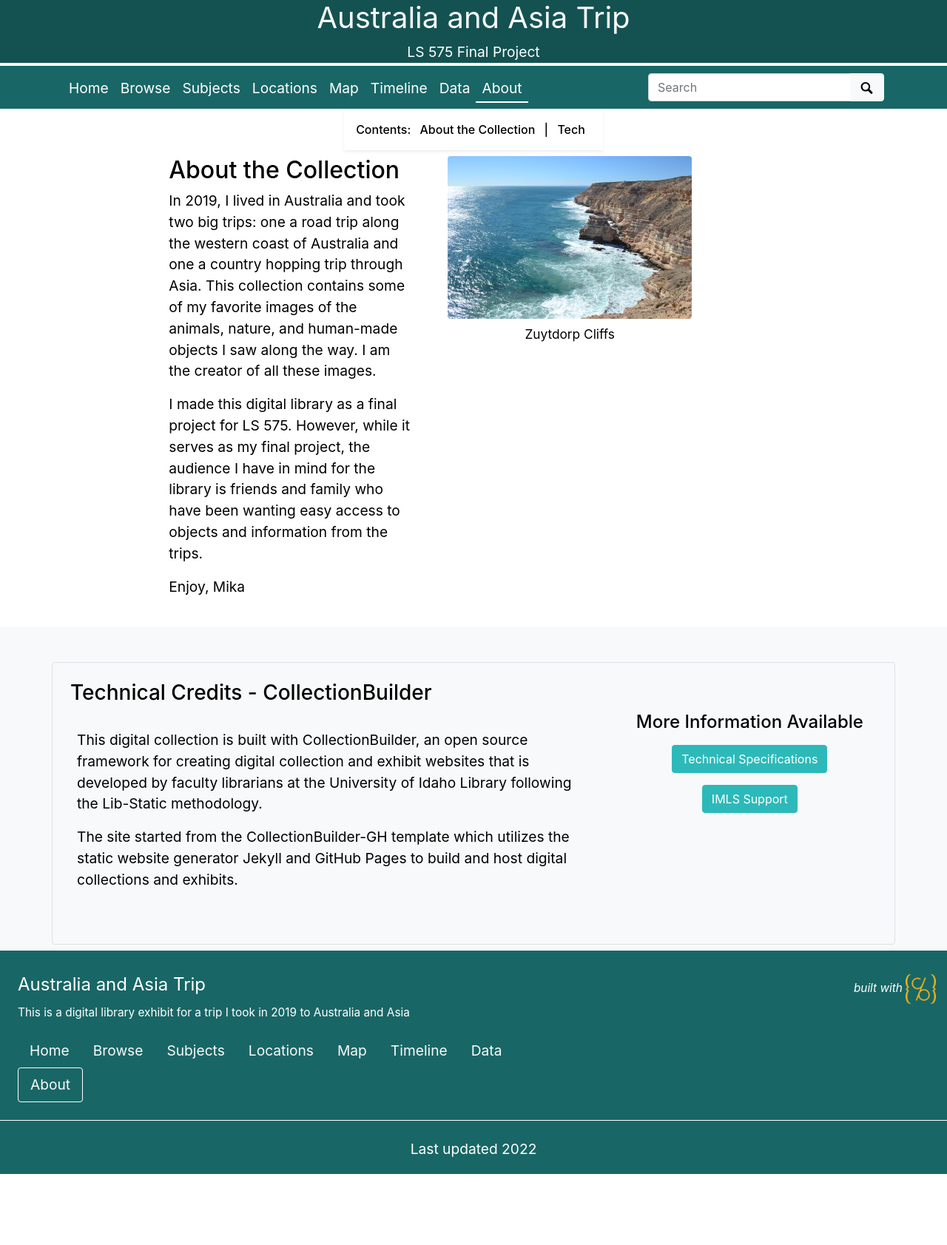
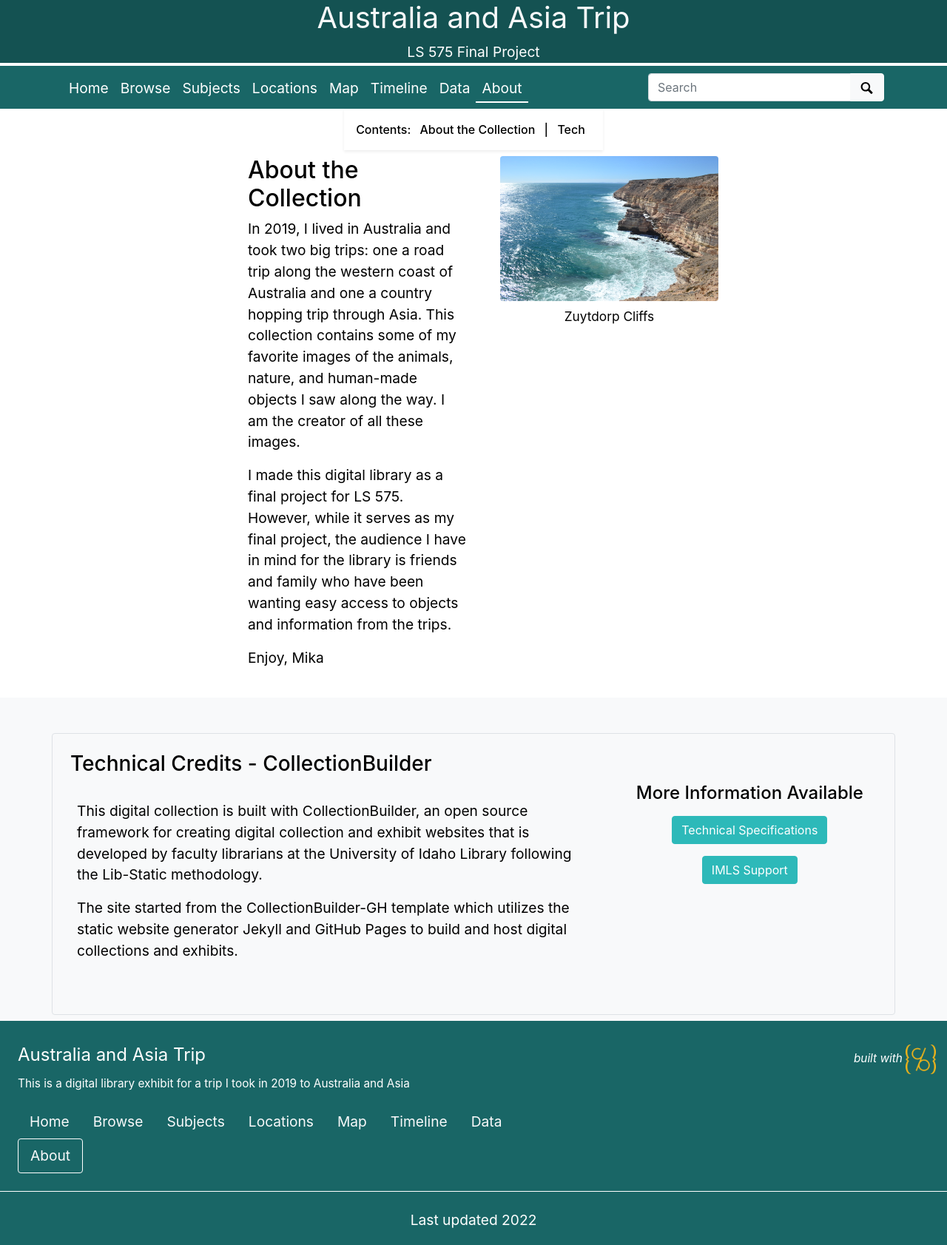
Before and after one commit to mikasmith97/final.github.io, a Jekyll site: the page built from pages/about.md, in a window 1280 px wide. Shown: the whole page at 74% size. Built offline with Jekyll 4.4.1, drawn with Linux system fonts in a browser that asks for light colours; before the commit the page ends 1587 px from its top, so only the background shows below that.

Commit message:
Update about.html

```diff
--- a/_layouts/about.html
+++ b/_layouts/about.html
@@ -5,7 +5,7 @@
 {% include feature/nav-menu.html sections="About the Collection" %}
 </div>
 
-<div class="row offset-md-2">
+<div class="row offset-md-3">
   <div class="col-md-4">
     <h2>About the Collection</h2>
     <p>In 2019, I lived in Australia and took two big trips: one a road trip along the western coast of Australia and one a country hopping trip through Asia. This collection contains some of my favorite images of the animals, nature, and human-made objects I saw along the way. I am the creator of all these images. </p>
```
